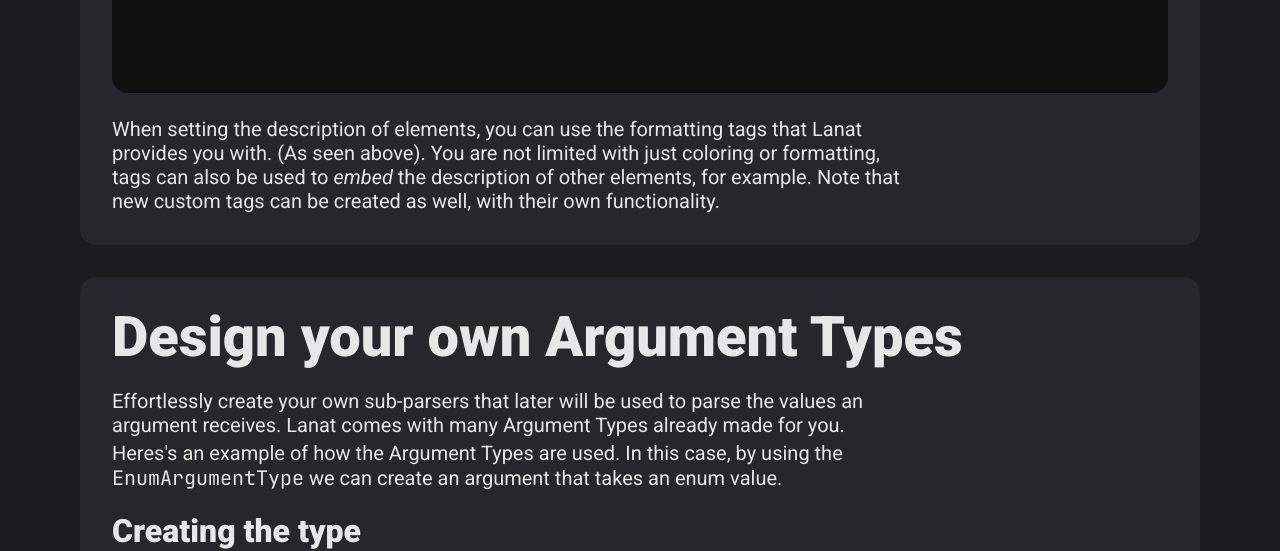
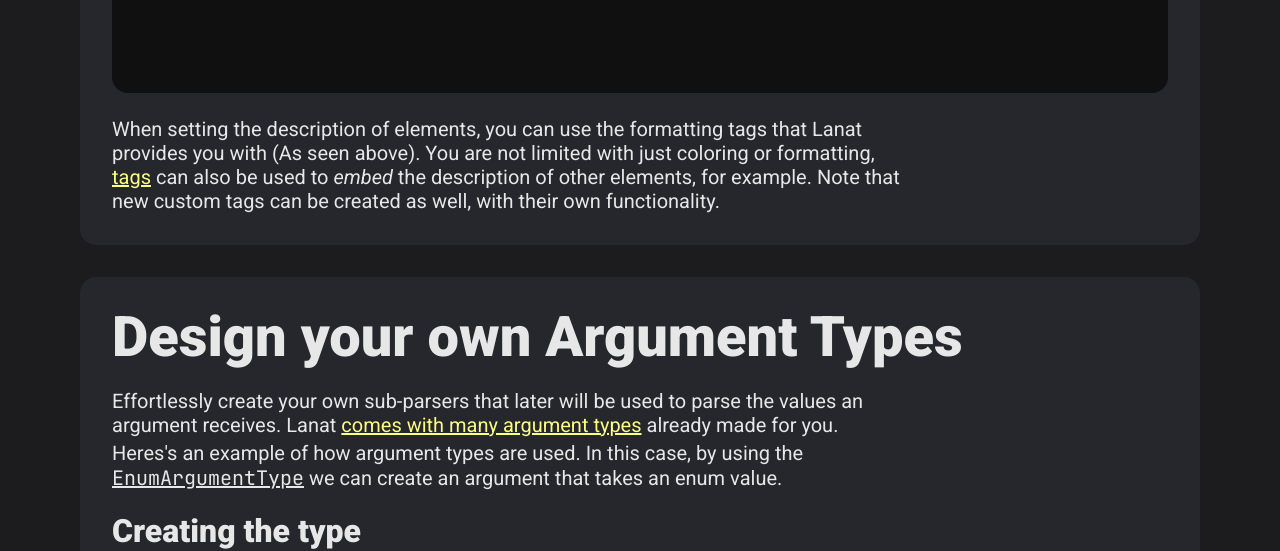
Before and after one commit to darvil82/lanat-web, a SvelteKit app: page / in a window 1280 px wide. Shown: the part 2810-3361 px from the top of the page. Built offline with nearby package versions, Linux system fonts and the light colour scheme; no server answers.

Commit message:
add some links

```diff
--- a/src/lib/components/TextLink.svelte
+++ b/src/lib/components/TextLink.svelte
@@ -2,16 +2,21 @@
 	import Link from "./Link.svelte"
 
 	export let href: string
+	export let emphasis: boolean = false
 </script>
 
 <Link {href}>
-	<span><slot /></span>
+	<span class:emphasis><slot /></span>
 </Link>
 
 <style lang="scss">
 	span {
 		text-decoration: underline;
 
+		&.emphasis {
+			color: var(--color-accent-2);
+		}
+
 		&:hover {
 			color: var(--color-accent-1);
 		}
--- a/src/routes/(components)/features/CustomArgTypes.svelte
+++ b/src/routes/(components)/features/CustomArgTypes.svelte
@@ -1,6 +1,7 @@
 <script>
 	import Code from "$lib/components/Code.svelte"
 	import Terminal from "$lib/components/Terminal.svelte"
+	import TextLink from "$lib/components/TextLink.svelte"
 	import HighlightInfo from "$lib/components/highlightInfo/HighlightInfo.svelte"
 
 	import Feature from "../Feature.svelte"
@@ -10,14 +11,22 @@
 	<div>
 		<p>
 			Effortlessly create your own sub-parsers that later will be used to
-			parse the values an argument receives. Lanat comes with many
-			Argument Types already made for you.
+			parse the values an argument receives. Lanat
+			<TextLink
+				emphasis
+				href="https://darvil82.github.io/lanat-docs/argument-types.html#default-argument-types"
+			>
+				comes with many argument types
+			</TextLink> already made for you.
 		</p>
 		<p>
-			Heres's an example of how the Argument Types are used. In this case,
-			by using the
-			<code>EnumArgumentType</code> we can create an argument that takes an
-			enum value.
+			Heres's an example of how argument types are used. In this case, by
+			using the
+			<TextLink
+				href="https://darvil82.github.io/lanat-docs/argument-types.html#51513976_25"
+				><code>EnumArgumentType</code></TextLink
+			>
+			we can create an argument that takes an enum value.
 		</p>
 	</div>
 
--- a/src/routes/(components)/features/RichFormatting.svelte
+++ b/src/routes/(components)/features/RichFormatting.svelte
@@ -5,6 +5,8 @@
 
 	import Feature from "../Feature.svelte"
 	import { faDownLong } from "@fortawesome/free-solid-svg-icons"
+	import Link from "$lib/components/Link.svelte"
+	import TextLink from "$lib/components/TextLink.svelte"
 </script>
 
 <Feature title="Rich text formatting">
@@ -33,8 +35,13 @@
 
 	<p>
 		When setting the description of elements, you can use the formatting
-		tags that Lanat provides you with. (As seen above). You are not limited
-		with just coloring or formatting, tags can also be used to <i>embed</i>
+		tags that Lanat provides you with (As seen above). You are not limited
+		with just coloring or formatting,
+		<TextLink
+			emphasis
+			href="https://darvil82.github.io/lanat-docs/description-tags.html"
+			>tags</TextLink
+		> can also be used to <i>embed</i>
 		the description of other elements, for example. Note that new custom tags
 		can be created as well, with their own functionality.
 	</p>
```
